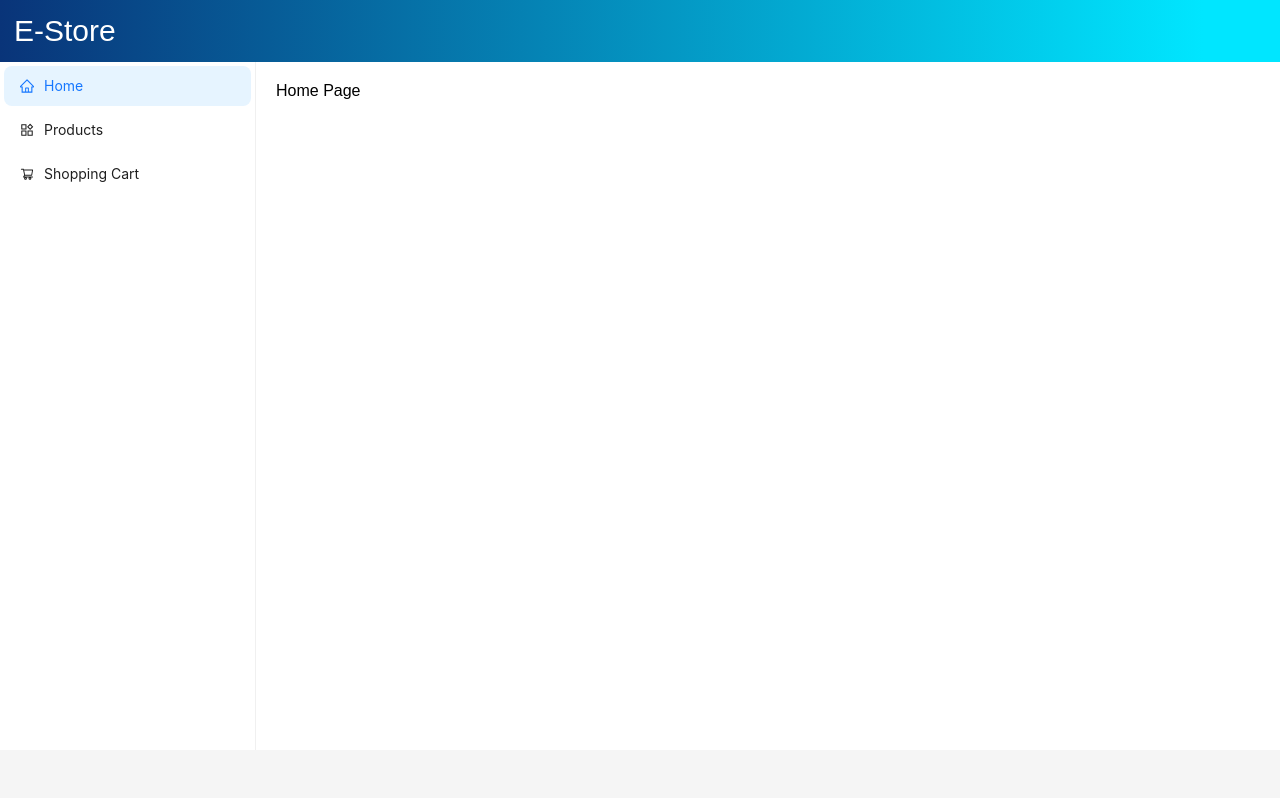
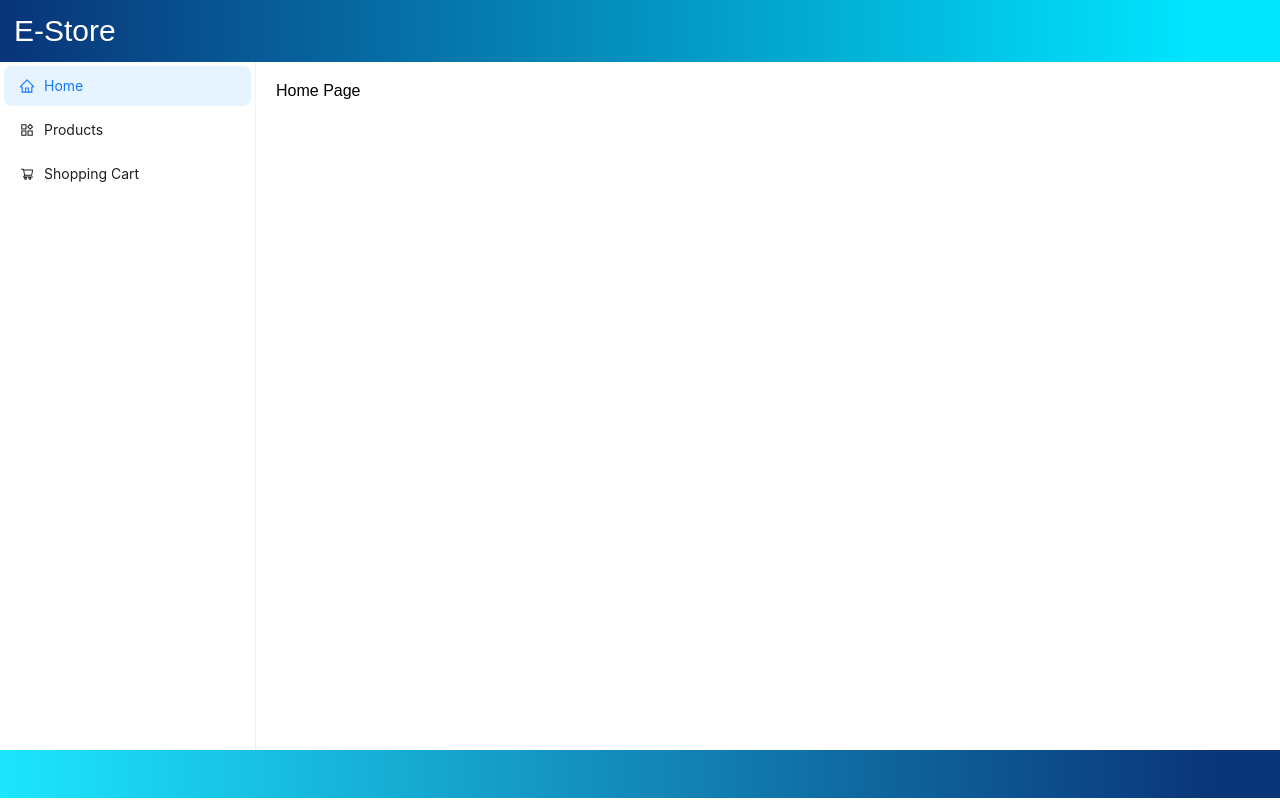
Before and after one commit to nikolai-dimitrov/Shopping-Cart-Demo, a React (Vite) app in the folder Shopping-Cart/: page / in a window 1280 px wide. Built offline with nearby package versions, Linux system fonts and the light colour scheme.

Commit message:
Changed footer background color.

```diff
--- a/Shopping-Cart/src/App.jsx
+++ b/Shopping-Cart/src/App.jsx
@@ -27,7 +27,7 @@ function App() {
                     </Routes>
                 </main>
             </div>
-            <Footer />
+            <Footer className={styles.footer} />
 
 
         </>
--- a/Shopping-Cart/src/app.module.css
+++ b/Shopping-Cart/src/app.module.css
@@ -120,3 +120,12 @@ main {
     width: 80%;
     padding: 20px;
 }
+
+.footer {
+    background: rgb(28, 230, 255);
+    background: linear-gradient(
+        90deg,
+        rgba(28, 230, 255, 1) 0%,
+        rgba(10, 53, 121, 1) 95%
+    );
+}
```
